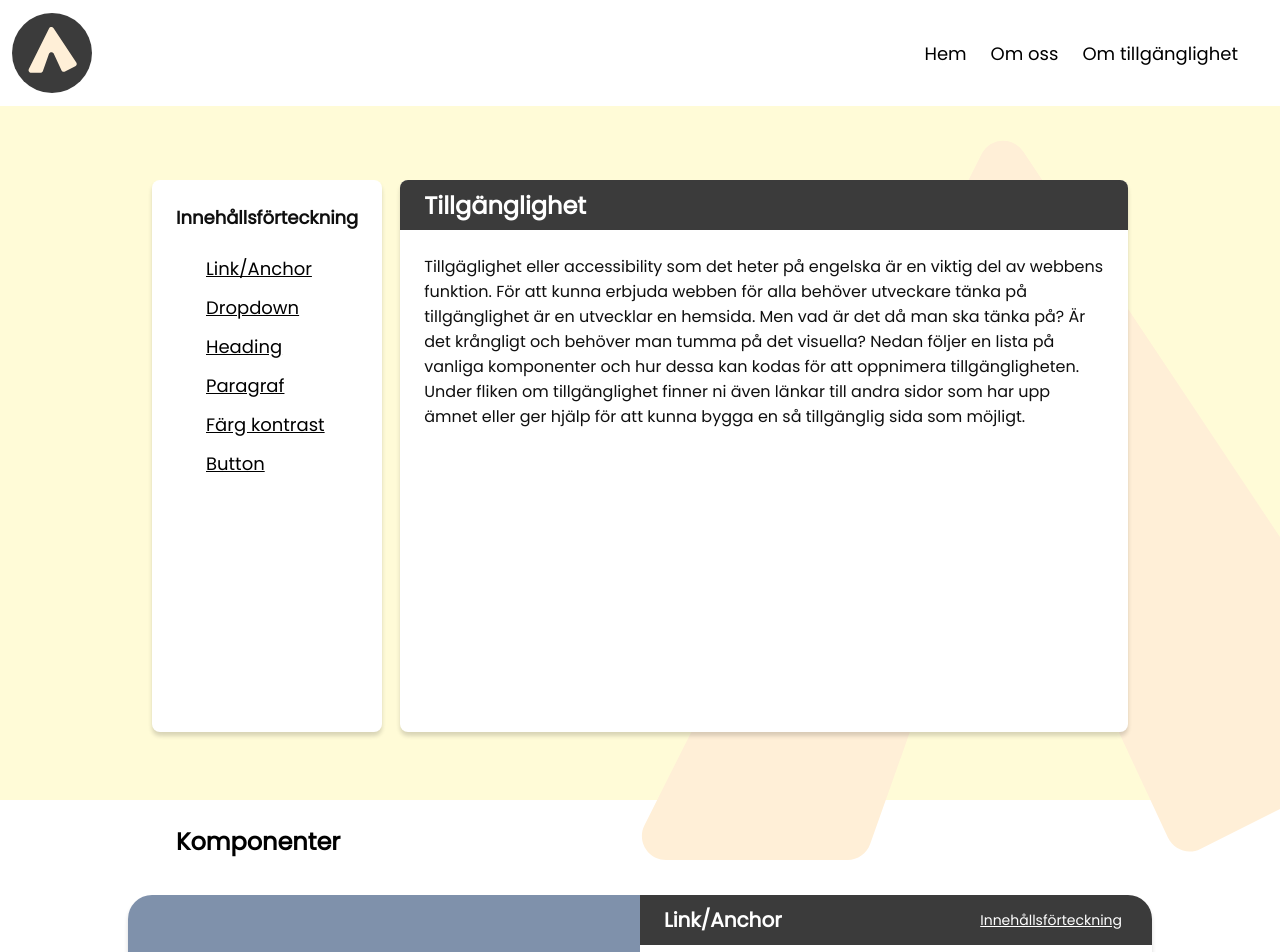
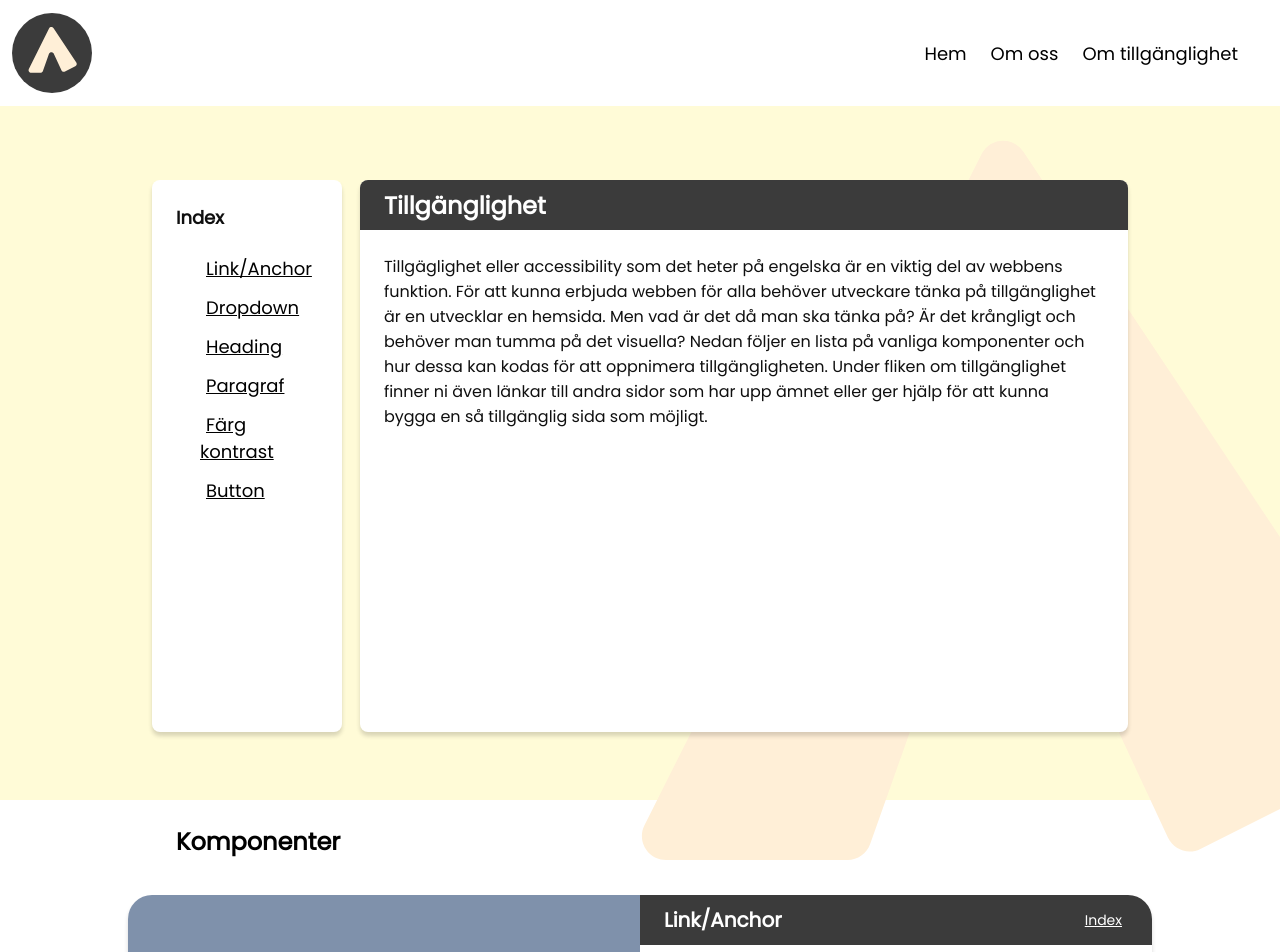
Before and after one commit to h-emma/x-work, a Next.js app: page / in a window 1280 px wide. Shown: the top 952 px of the page. Built offline with nearby package versions, Linux system fonts and the light colour scheme.

Commit message:
Change name on innehallsforteckning to index.

```diff
--- a/components/ItemCard/ItemCard.jsx
+++ b/components/ItemCard/ItemCard.jsx
@@ -8,6 +8,7 @@ export default function ItemCard(props) {
   const scrollToTop = () => {
     props.itemList.itemList.current.scrollIntoView({ behavior: "smooth" });
     props.itemList.itemList.current.focus();
+    props.itemList.itemList.current.blur();
   };
 
   return (
@@ -26,7 +27,7 @@ export default function ItemCard(props) {
               scrollToTop();
             }}
           >
-            Innehållsförteckning
+            Index
           </Link>
         </div>
         <div className={styles.infoTextContainer}>
--- a/components/StartSection/StartSection.jsx
+++ b/components/StartSection/StartSection.jsx
@@ -8,7 +8,7 @@ const StartSection = react.forwardRef((props, ref) => {
     <section className={styles.startSection}>
       <div className={styles.itemListContainer}>
         <h2 tabIndex={0} ref={ref}>
-          Innehållsförteckning
+          Index
         </h2>
         <ul>
           <li>
```
